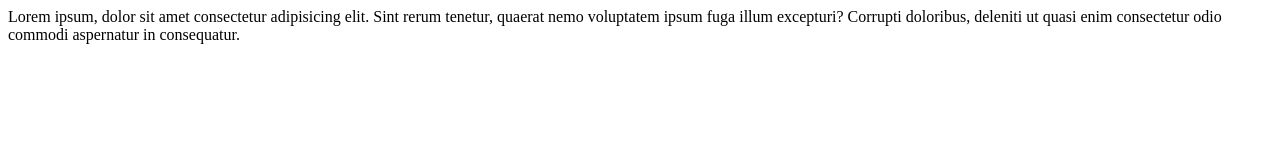
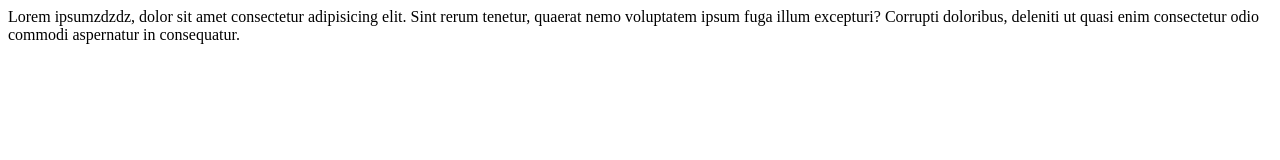
Before and after one commit to DevOps-ESTIAM/IntroGitHub, a plain HTML site: page index.html in a window 1280 px wide. Drawn offline with Linux system fonts and the light colour scheme.

Commit message:
Update index.html
V2

```diff
--- a/index.html
+++ b/index.html
@@ -7,7 +7,7 @@
     <title>Document</title>
 </head>
 <body>
-    Lorem ipsum, dolor sit amet consectetur adipisicing elit. Sint rerum tenetur, quaerat nemo voluptatem ipsum fuga illum excepturi? Corrupti doloribus, deleniti ut quasi enim consectetur odio commodi aspernatur in consequatur.
+    Lorem ipsumzdzdz, dolor sit amet consectetur adipisicing elit. Sint rerum tenetur, quaerat nemo voluptatem ipsum fuga illum excepturi? Corrupti doloribus, deleniti ut quasi enim consectetur odio commodi aspernatur in consequatur.
 </body>
     <Lucas>
 </html>
```
